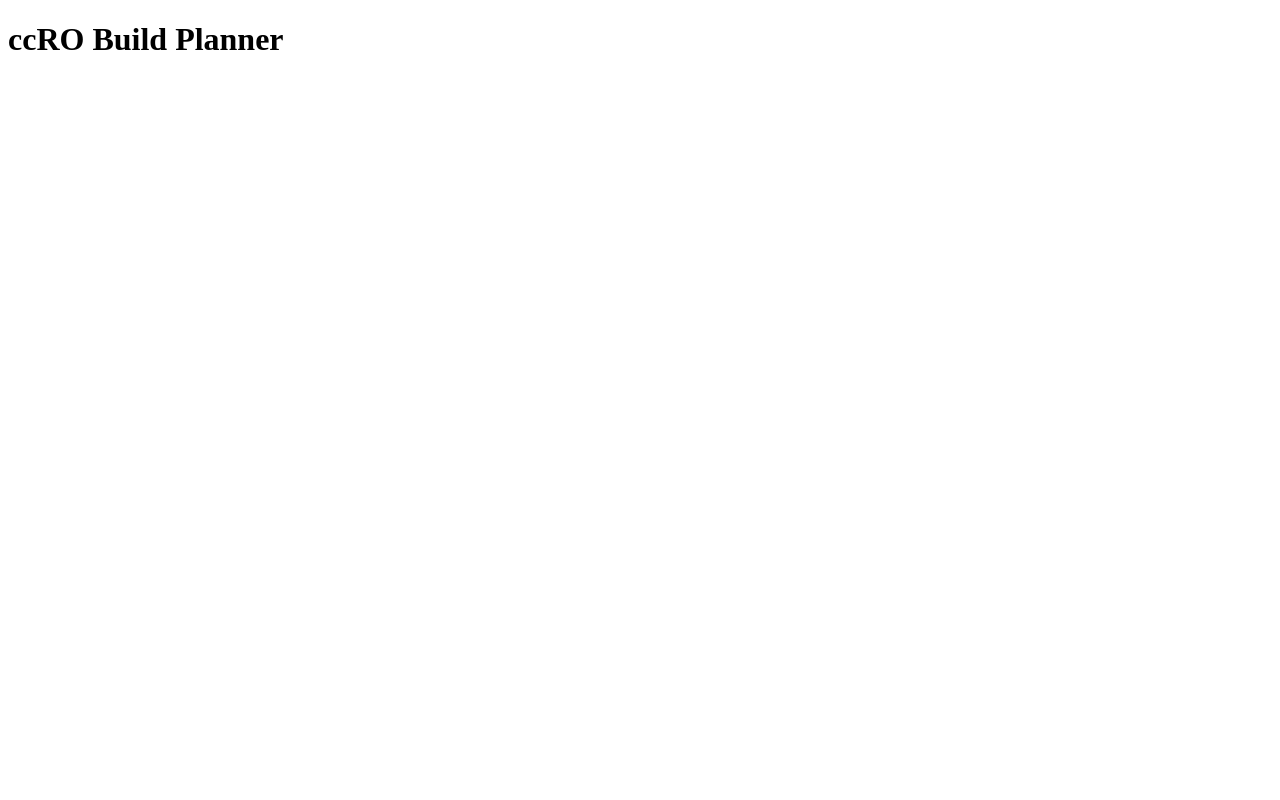
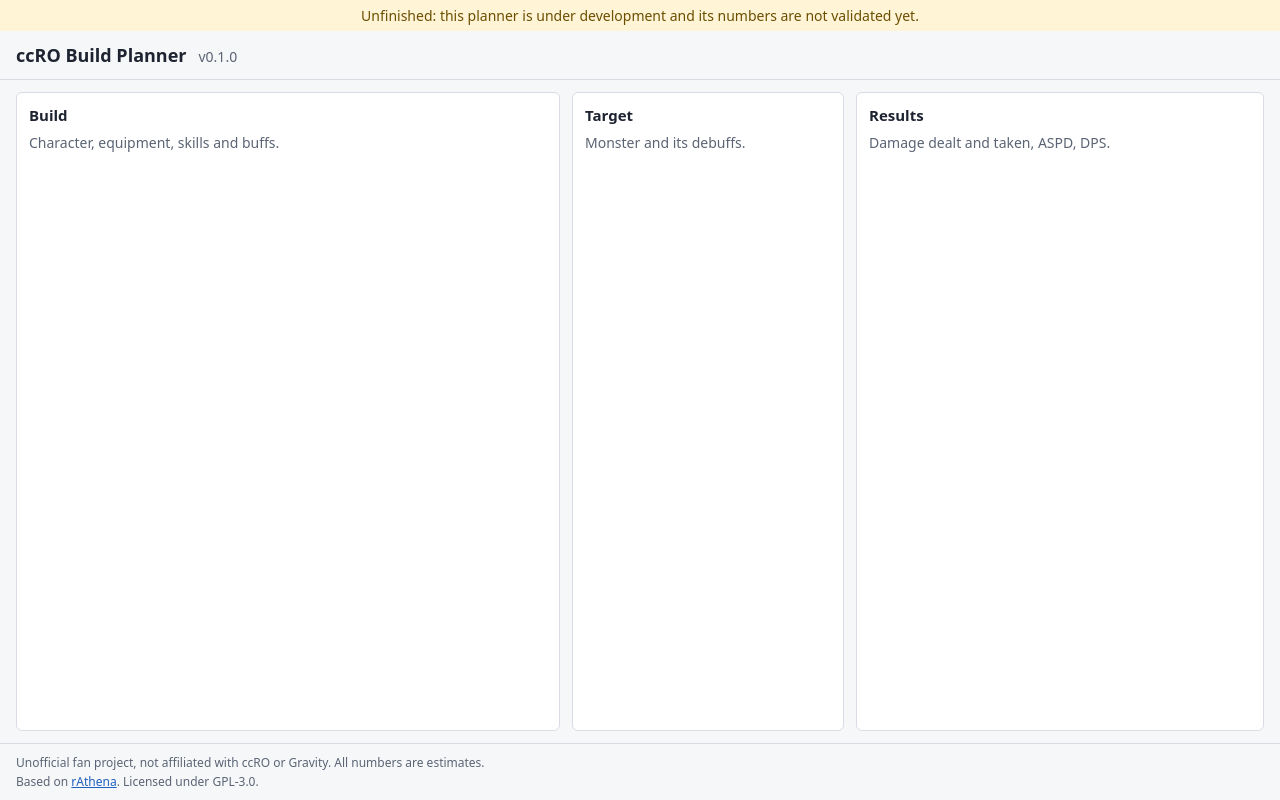
Before and after one commit to cc-ro-companion/build-capture-ro, a Svelte app: page / in a window 1280 px wide. Built offline with nearby package versions, Linux system fonts and the light colour scheme.

Commit message:
Add app shell with unfinished banner, regions and disclaimer footer

```diff
--- a/src/app/App.svelte
+++ b/src/app/App.svelte
@@ -1,3 +1,141 @@
-<main>
-  <h1>ccRO Build Planner</h1>
-</main>
+<script lang="ts">
+  import { appVersion } from './version';
+
+  const regions = [
+    { id: 'build', title: 'Build', hint: 'Character, equipment, skills and buffs.' },
+    { id: 'target', title: 'Target', hint: 'Monster and its debuffs.' },
+    { id: 'results', title: 'Results', hint: 'Damage dealt and taken, ASPD, DPS.' },
+  ];
+</script>
+
+<div class="shell">
+  <div class="banner" role="status">
+    Unfinished: this planner is under development and its numbers are not validated yet.
+  </div>
+
+  <header class="header">
+    <h1>ccRO Build Planner</h1>
+    <span class="version">v{appVersion}</span>
+  </header>
+
+  <main class="main">
+    {#each regions as region (region.id)}
+      <section class="region" aria-labelledby="region-{region.id}">
+        <h2 id="region-{region.id}">{region.title}</h2>
+        <p class="placeholder">{region.hint}</p>
+      </section>
+    {/each}
+  </main>
+
+  <footer class="footer">
+    <p>Unofficial fan project, not affiliated with ccRO or Gravity. All numbers are estimates.</p>
+    <p>
+      Based on <a href="https://github.com/rathena/rathena">rAthena</a>. Licensed under GPL-3.0.
+    </p>
+  </footer>
+</div>
+
+<style>
+  :global(:root) {
+    --color-bg: #f6f7f9;
+    --color-surface: #ffffff;
+    --color-border: #d9dde3;
+    --color-text: #1d2330;
+    --color-muted: #5b6474;
+    --color-banner-bg: #fff4d6;
+    --color-banner-text: #6b4e00;
+    --color-link: #1f5fbf;
+    color-scheme: light dark;
+  }
+
+  @media (prefers-color-scheme: dark) {
+    :global(:root) {
+      --color-bg: #14171c;
+      --color-surface: #1c2027;
+      --color-border: #2e343d;
+      --color-text: #e3e6eb;
+      --color-muted: #9aa3b2;
+      --color-banner-bg: #3a3014;
+      --color-banner-text: #f2d98a;
+      --color-link: #7fb0ff;
+    }
+  }
+
+  :global(body) {
+    margin: 0;
+    background: var(--color-bg);
+    color: var(--color-text);
+    font-family: system-ui, sans-serif;
+    font-size: 14px;
+  }
+
+  .shell {
+    display: flex;
+    flex-direction: column;
+    min-height: 100vh;
+  }
+
+  .banner {
+    padding: 6px 16px;
+    background: var(--color-banner-bg);
+    color: var(--color-banner-text);
+    text-align: center;
+  }
+
+  .header {
+    display: flex;
+    align-items: baseline;
+    gap: 12px;
+    padding: 12px 16px;
+    border-bottom: 1px solid var(--color-border);
+  }
+
+  .header h1 {
+    margin: 0;
+    font-size: 18px;
+  }
+
+  .version {
+    color: var(--color-muted);
+  }
+
+  .main {
+    flex: 1;
+    display: grid;
+    grid-template-columns: minmax(320px, 2fr) minmax(240px, 1fr) minmax(280px, 1.5fr);
+    gap: 12px;
+    padding: 12px 16px;
+  }
+
+  .region {
+    background: var(--color-surface);
+    border: 1px solid var(--color-border);
+    border-radius: 6px;
+    padding: 12px;
+  }
+
+  .region h2 {
+    margin: 0 0 8px;
+    font-size: 15px;
+  }
+
+  .placeholder {
+    margin: 0;
+    color: var(--color-muted);
+  }
+
+  .footer {
+    padding: 8px 16px;
+    border-top: 1px solid var(--color-border);
+    color: var(--color-muted);
+    font-size: 12px;
+  }
+
+  .footer p {
+    margin: 2px 0;
+  }
+
+  .footer a {
+    color: var(--color-link);
+  }
+</style>
```
Also changed, not shown: 2 other files (tests, documents, lock files or other folders).
